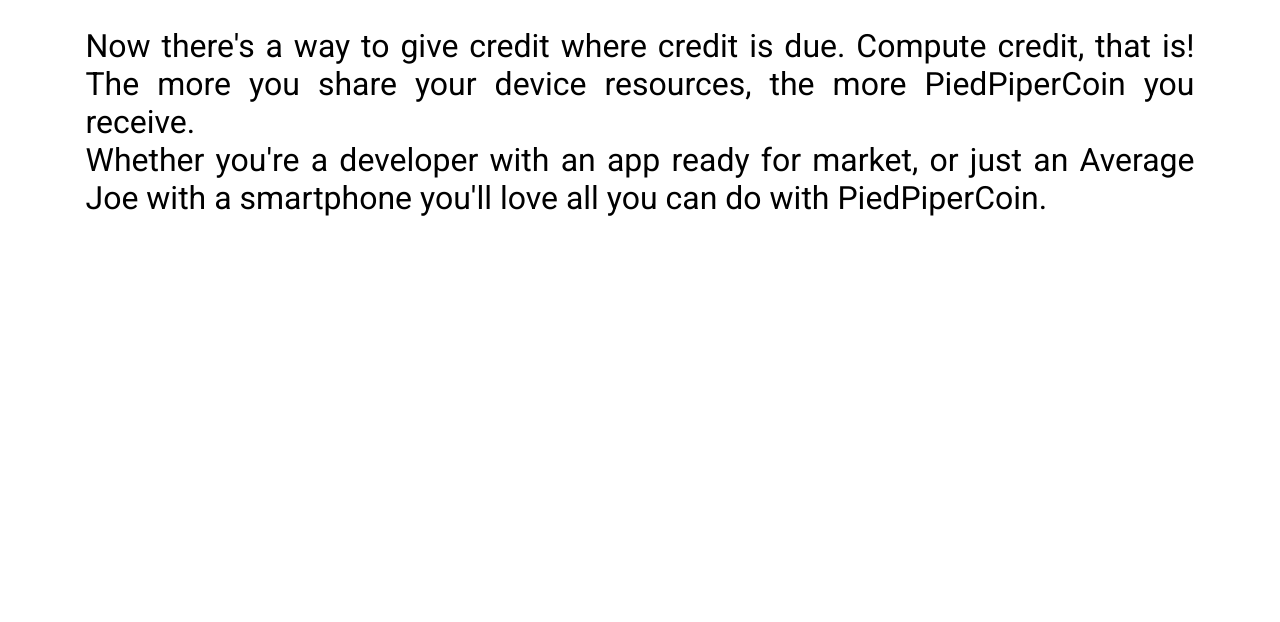
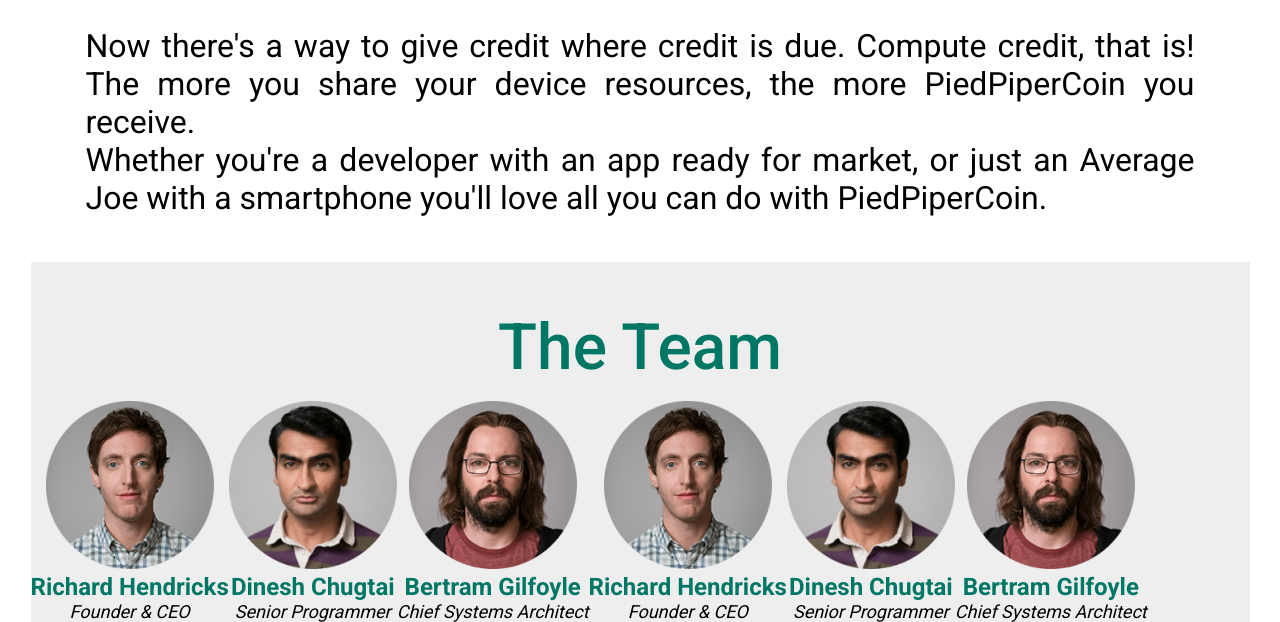
Before and after one commit to VladimirBratov/Sait-CSS, a plain HTML site: page Index.html in a window 1280 px wide. Shown: the part 1938-2560 px from the top of the page. Before the commit the page ends 2200 px from the top, so only its background shows below. Drawn offline with Linux system fonts and the light colour scheme.

Commit message:
Создан и на стадии коррекции  блок The Team

```diff
--- a/CSS/Style.css
+++ b/CSS/Style.css
@@ -131,7 +131,7 @@
 
 
 
-.Introducing_title{
+.Introducing_title, .team_title {
     font-family: 'Roboto';
     font-style: normal;
     font-weight: 500;
@@ -182,3 +182,42 @@
 .textlogo_p{
     padding-left: 48px;
 }
+
+.team{
+
+    text-align: center;
+    margin: 0 auto;
+    box-sizing: border-box;
+    max-width: 1219px;
+    min-width: 320px;
+    background: #EEEEEE;
+
+}
+
+.name{
+    font-family: 'Roboto';
+    font-style: normal;
+    font-weight: 700;
+    font-size: 24px;
+    line-height: 28px;
+    color: #007765;
+}
+.job_title{
+    font-family: 'Roboto';
+    font-style: italic;
+    font-weight: 400;
+    font-size: 18px;
+    line-height: 21px;
+    text-align: center;
+    color: #000000;
+
+}
+
+.lineteam_1 {
+
+   display:flex;
+}
+
+.lineteam_2{
+    display: flex;
+}
--- a/Index.html
+++ b/Index.html
@@ -89,6 +89,59 @@
         </div>
     </section>
 
+    <section class="teat_wrap">
+        <div class="team">
+            <h1 class="team_title">The Team</h1>
+            <div class="lineteam_1">
+                <div class="richard">
+                    <div class="richard_foto">
+                        <img src="Images/foto1.png" alt="" class="foto">
+                    </div>
+                    <h2 class="name">Richard Hendricks</h2>
+                    <p class="job_title">Founder & CEO</p>
+                </div>
+                <div class="dinesh">
+                    <div class="dinesh_foto">
+                        <img src="Images/foto2.png" alt="" class="foto">
+                    </div>
+                    <h2 class="name">Dinesh Chugtai</h2>
+                    <p class="job_title">Senior Programmer</p>
+                </div>
+                <div class="bertram">
+                    <div class="bertram_foto">
+                        <img src="Images/foto3.png" alt="" class="foto">
+                    </div>
+                    <h2 class="name">Bertram Gilfoyle</h2>
+                    <p class="job_title">Chief Systems Architect</p>
+                </div>
+                <br>
+                <div class="lineteam_2">
+                    <div class="richard">
+                        <div class="richard_foto">
+                            <img src="Images/foto1.png" alt="" class="foto">
+                        </div>
+                        <h2 class="name">Richard Hendricks</h2>
+                        <p class="job_title">Founder & CEO</p>
+                    </div>
+                    <div class="dinesh">
+                        <div class="dinesh_foto">
+                            <img src="Images/foto2.png" alt="" class="foto">
+                        </div>
+                        <h2 class="name">Dinesh Chugtai</h2>
+                        <p class="job_title">Senior Programmer</p>
+                    </div>
+                    <div class="bertram">
+                        <div class="bertram_foto">
+                            <img src="Images/foto3.png" alt="" class="foto">
+                        </div>
+                        <h2 class="name">Bertram Gilfoyle</h2>
+                        <p class="job_title">Chief Systems Architect</p>
+                    </div>
+                </div>
+
+            </div>
+    </section>
+
 
 
 
```
